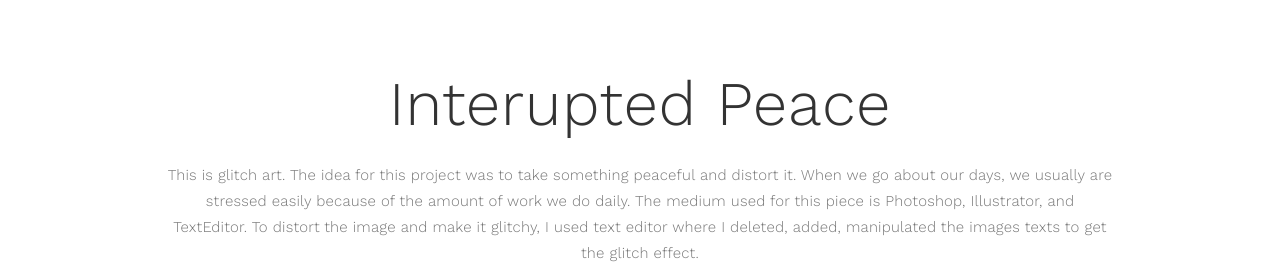
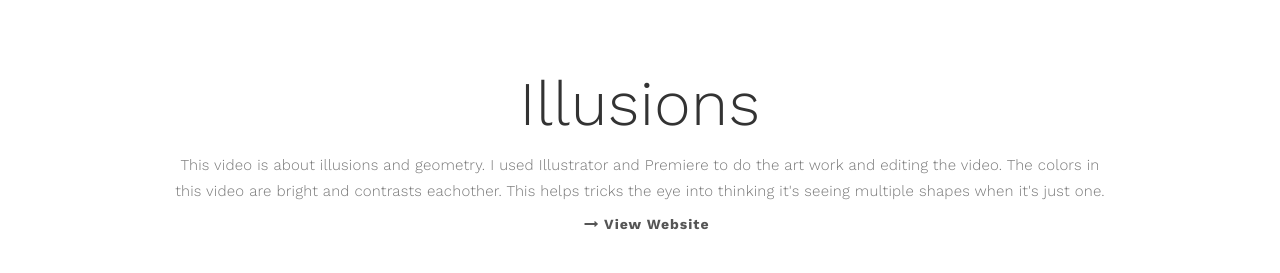
Before and after one commit to finaani/noorbondogji, a plain HTML site: page portfolio2.html in a window 1280 px wide. Shown: the part 198-471 px from the top of the page. Drawn offline with nearby package versions, Linux system fonts and the light colour scheme; grey boxes are pictures that could not be loaded.

Commit message:
Update portfolio2.html

```diff
--- a/portfolio2.html
+++ b/portfolio2.html
@@ -63,8 +63,8 @@
           <div class="row">
 
                <div class="col-md-offset-1 col-md-10 col-sm-12">
-                    <h1>Interupted Peace</h1>
-                    <p><p>This is glitch art. The idea for this project was to take something peaceful and distort it. When we go about our days, we usually are stressed easily because of the amount of work we do daily. The medium used for this piece is Photoshop, Illustrator, and TextEditor. To distort the image and make it glitchy, I used text editor where I deleted, added, manipulated the images texts to get the glitch effect.</p>
+                    <h1>Illusions</h1>
+                    <p>This video is about illusions and geometry. I used Illustrator and Premiere to do the art work and editing the video. The colors in this video are bright and contrasts eachother. This helps tricks the eye into thinking it's seeing multiple shapes when it's just one.</p>
                     <a href="#"><i class="fa fa-long-arrow-right"></i> View Website</a>
 
                     <div class="col-md-12 col-sm-12">
@@ -74,6 +74,11 @@
                     <div class="col-md-12 col-sm-12">
                          <img src="images/g2.jpg" class="img-responsive" alt="Portfolio">
                     </div>
+
+                    <div class="col-md-12 col-sm-12">
+                         <iframe width="560" height="315" src="https://www.youtube.com/embed/7lltJsa7yao" frameborder="0" allow="accelerometer; autoplay; encrypted-media; gyroscope; picture-in-picture" allowfullscreen></iframe>
+                    </div>
+
 
                 </div>
 
```
